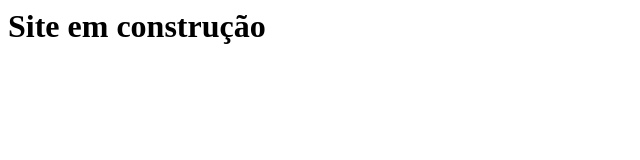
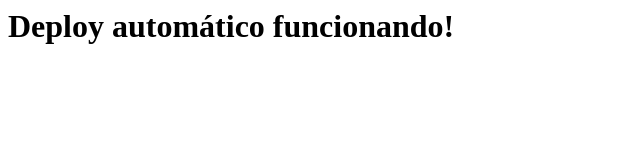
Before and after one commit to Josi014/Manual_Efesus_public, a plain HTML site: page index.html in a window 1280 px wide. Shown: the whole page, without its empty margins (0-640 px from the left). Drawn offline with Linux system fonts and the light colour scheme.

Commit message:
deploy: Josi014/Manual_Efesus@09d36c8cb48381986c324ac5195c3aa616ddaf5f

```diff
--- a/index.html
+++ b/index.html
@@ -1 +1 @@
-<h1>Site em construção</h1>
+<h1>Deploy automático funcionando!</h1>
```
Also changed, not shown: 1 other file.
